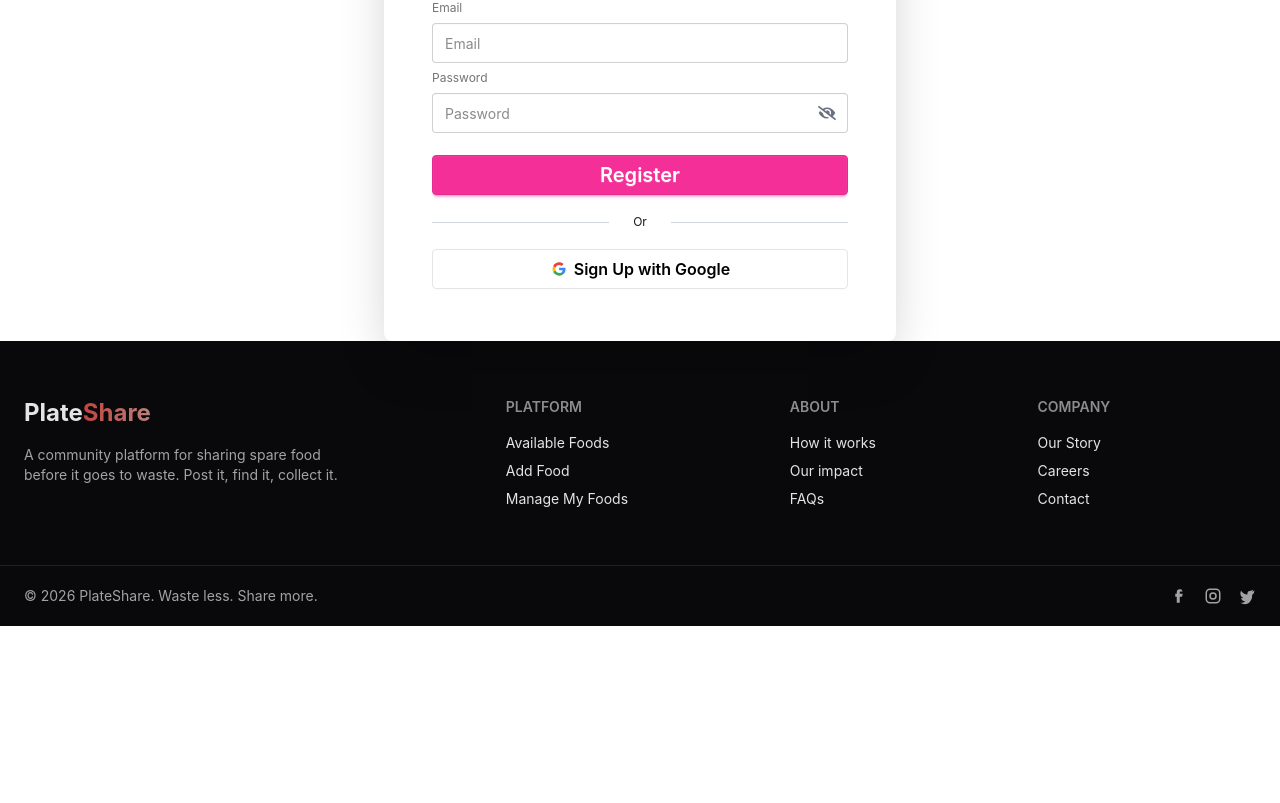
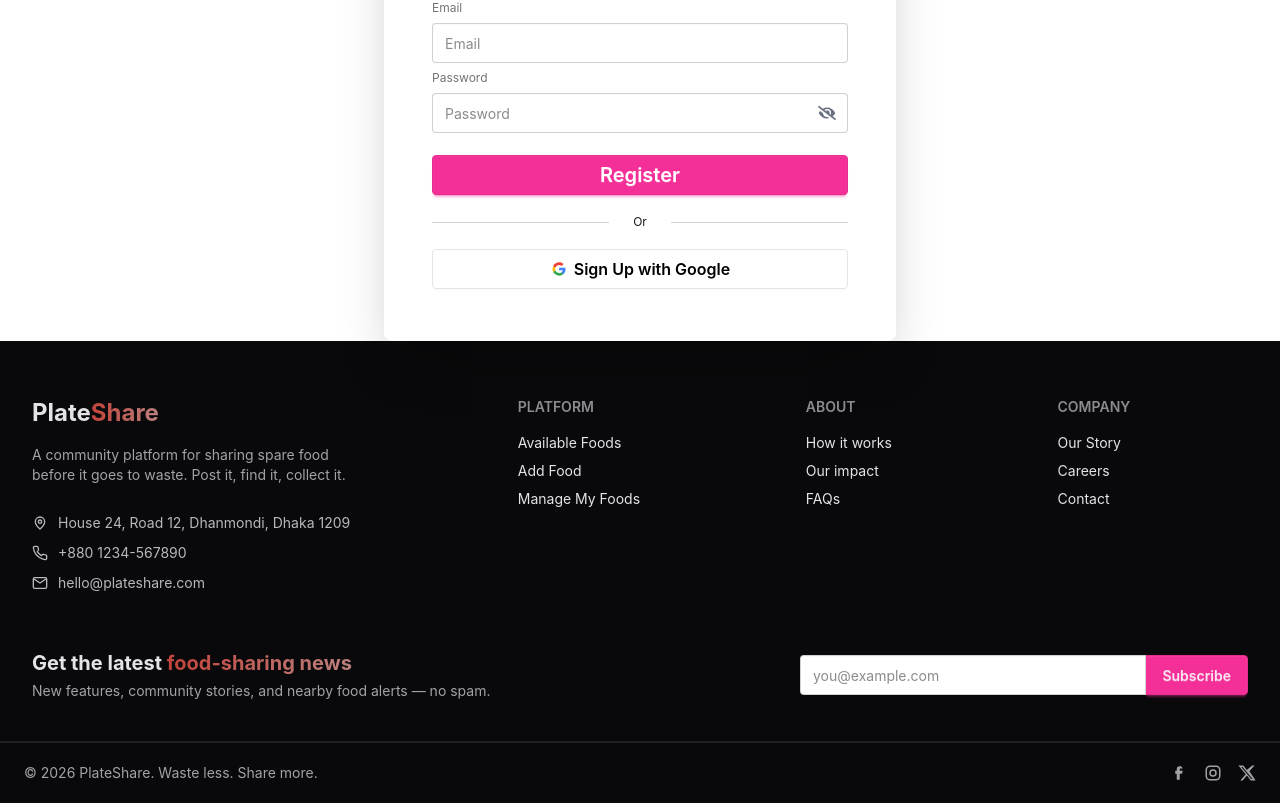
Before and after one commit to Nurmohammed-ux/plateshare-client, a React (Vite) app: page /register in a window 1280 px wide. Shown: the part 473-1276 px from the top of the page. Before the commit the page ends 1099 px from the top, so only its background shows below. Built offline with nearby package versions, Linux system fonts and the light colour scheme; no server answers.

Commit message:
change footer style

```diff
--- a/src/components/Footer/Footer.jsx
+++ b/src/components/Footer/Footer.jsx
@@ -1,9 +1,49 @@
+import { useState } from "react";
 import { Link } from "react-router";
 
+import Swal from "sweetalert2";
+
 const Footer = () => {
+  const [email, setEmail] = useState("");
+  const [subscribing, setSubscribing] = useState(false);
+  const handleSubscribe = async (e) => {
+    e.preventDefault();
+    if (!email) return;
+
+    try {
+      setSubscribing(true);
+      // Swap this for your real newsletter endpoint once it exists, e.g.
+      // await fetch(`${import.meta.env.VITE_API_URL}/newsletter`, {
+      //   method: "POST",
+      //   headers: { "Content-Type": "application/json" },
+      //   body: JSON.stringify({ email }),
+      // });
+      await new Promise((resolve) => setTimeout(resolve, 500));
+      Swal.fire({
+        position: "center",
+        icon: "success",
+        title: "Subscribed! You'll hear from us soon.",
+        showConfirmButton: false,
+        timer: 1500,
+      });
+      setEmail("");
+    } catch (err) {
+      Swal.fire({
+        position: "center",
+        icon: "error",
+        title: err.message || "Failed to update food",
+        showConfirmButton: false,
+        timer: 1500,
+      });
+    } finally {
+      setSubscribing(false);
+    }
+  };
+
   return (
     <footer className="bg-neutral text-neutral-content">
-      <div className="footer sm:footer-horizontal px-6 py-14 max-w-7xl mx-auto">
+      {/* Main footer content */}
+      <div className="footer sm:footer-horizontal px-8 py-14 max-w-7xl mx-auto">
         <aside>
           <Link to="/" className="text-2xl font-bold text-neutral-content">
             Plate
@@ -15,9 +55,66 @@ const Footer = () => {
             A community platform for sharing spare food before it goes to waste.
             Post it, find it, collect it.
           </p>
+
+          {/* Contact info */}
+          <div className="mt-5 space-y-2.5 text-sm opacity-80">
+            <div className="flex items-start gap-2.5">
+              <svg
+                width="16"
+                height="16"
+                viewBox="0 0 24 24"
+                fill="none"
+                stroke="currentColor"
+                strokeWidth="2"
+                className="mt-0.5 shrink-0"
+              >
+                <path d="M12 21s-7-6.2-7-11a7 7 0 0 1 14 0c0 4.8-7 11-7 11z" />
+                <circle cx="12" cy="10" r="2.5" />
+              </svg>
+              <span>House 24, Road 12, Dhanmondi, Dhaka 1209</span>
+            </div>
+            <div className="flex items-center gap-2.5">
+              <svg
+                width="16"
+                height="16"
+                viewBox="0 0 24 24"
+                fill="none"
+                stroke="currentColor"
+                strokeWidth="2"
+                className="shrink-0"
+              >
+                <path d="M22 16.9v3a2 2 0 0 1-2.2 2 19.8 19.8 0 0 1-8.6-3.1 19.5 19.5 0 0 1-6-6 19.8 19.8 0 0 1-3.1-8.7A2 2 0 0 1 4.1 2h3a2 2 0 0 1 2 1.7c.1.9.3 1.8.6 2.7a2 2 0 0 1-.4 2.1L8 9.9a16 16 0 0 0 6 6l1.4-1.4a2 2 0 0 1 2.1-.4c.9.3 1.8.5 2.7.6a2 2 0 0 1 1.8 2.2z" />
+              </svg>
+              <a
+                href="tel:+8801234567890"
+                className="hover:text-neutral-content"
+              >
+                +880 1234-567890
+              </a>
+            </div>
+            <div className="flex items-center gap-2.5">
+              <svg
+                width="16"
+                height="16"
+                viewBox="0 0 24 24"
+                fill="none"
+                stroke="currentColor"
+                strokeWidth="2"
+                className="shrink-0"
+              >
+                <rect x="2" y="4" width="20" height="16" rx="2" />
+                <path d="m3 6 9 6 9-6" />
+              </svg>
+              <a
+                href="mailto:hello@plateshare.com"
+                className="hover:text-neutral-content"
+              >
+                hello@plateshare.com
+              </a>
+            </div>
+          </div>
         </aside>
-
-        <nav>
+          <div className="lg:ml-8">
             <h6 className="footer-title">Platform</h6>
             <Link to="/availableFoods" className="link link-hover">
               Available Foods
@@ -28,21 +125,55 @@ const Footer = () => {
             <Link to="/manageMyFoods" className="link link-hover">
               Manage My Foods
             </Link>
-        </nav>
+          </div>
 
-        <nav>
+          <div className="lg:ml-8">
             <h6 className="footer-title">About</h6>
             <a className="link link-hover">How it works</a>
             <a className="link link-hover">Our impact</a>
             <a className="link link-hover">FAQs</a>
-        </nav>
+          </div>
 
-        <nav>
+          <div className="lg:ml-8">
             <h6 className="footer-title">Company</h6>
             <a className="link link-hover">Our Story</a>
             <a className="link link-hover">Careers</a>
             <a className="link link-hover">Contact</a>
-        </nav>
+          </div>
+        </div>
+      {/* Newsletter band */}
+      <div className="border-b border-neutral-content/10">
+        <div className="max-w-7xl mx-auto px-8 pb-10 flex flex-col lg:flex-row items-center justify-between gap-6 lg:gap-3">
+          <div className="text-center lg:text-left">
+            <h3 className="text-xl font-bold">
+              Get the latest{" "}
+              <span className="text-transparent bg-clip-text text-gradient">
+                food-sharing news
+              </span>
+            </h3>
+            <p className="opacity-70 text-sm mt-1">
+              New features, community stories, and nearby food alerts — no spam.
+            </p>
+          </div>
+
+          <form onSubmit={handleSubscribe} className="join w-full max-w-md">
+            <input
+              type="email"
+              value={email}
+              onChange={(e) => setEmail(e.target.value)}
+              placeholder="you@example.com"
+              required
+              className="input input-bordered join-item w-full text-base-content"
+            />
+            <button
+              type="submit"
+              disabled={subscribing}
+              className="btn btn-secondary join-item"
+            >
+              {subscribing ? "Subscribing..." : "Subscribe"}
+            </button>
+          </form>
+        </div>
       </div>
 
       <div className="border-t border-neutral-content/10 py-5">
@@ -75,14 +206,21 @@ const Footer = () => {
                 <circle cx="12" cy="12" r="4" />
               </svg>
             </a>
-            <a aria-label="Twitter" className="hover:opacity-100">
+            <a
+              href="https://x.com"
+              target="_blank"
+              rel="noopener noreferrer"
+              aria-label="X"
+              className="hover:opacity-100"
+            >
               <svg
+                xmlns="http://www.w3.org/2000/svg"
                 width="18"
                 height="18"
                 viewBox="0 0 24 24"
                 fill="currentColor"
               >
-                <path d="M22 4s-1 1.5-3 2.5c1-1.5.9-2.7.9-2.7s-1.1.8-2.4 1.1A4.3 4.3 0 0 0 12.5 9c0 .4 0 .7.1 1A11.5 11.5 0 0 1 4 5s-3 6.5 3 9.5c-1 .5-2 .6-3 .3 0 0 .8 4 5.5 4.5-1.5 1.2-4 2-6.5 1.7 4 2.4 8.8 2.7 12.2-.4 3-2.8 4-7 3.6-9.8A8 8 0 0 0 22 4z" />
+                <path d="M18.901 2H21.99l-6.75 7.72L23.5 22h-6.46l-5.06-6.62L6.17 22H3.08l7.22-8.25L.5 2h6.63l4.58 6.02L18.901 2Zm-1.13 18h1.8L6.15 3.9H4.23L17.77 20Z" />
               </svg>
             </a>
           </div>
--- a/src/components/Hero/Hero.jsx
+++ b/src/components/Hero/Hero.jsx
@@ -4,7 +4,7 @@ import { motion } from "framer-motion";
 const Hero = () => {
   return (
     <div className="hero bg-base-100 min-h-150 rounded-box">
-      <div className="hero-content w-full max-w-none flex-col justify-between lg:flex-row-reverse gap-12 lg:gap-20 px-4 lg:px-6 py-16 lg:py-24">
+      <div className="hero-content w-full max-w-none flex-col justify-between lg:flex-row-reverse gap-12 lg:gap-20 px-4 lg:px-6 py-10 md:py-16 lg:py-24">
         {/* Hero Image */}
         <motion.img
           src="https://i.ibb.co.com/PZdckWfh/hero-banner.avif"
@@ -29,15 +29,15 @@ const Hero = () => {
           </p>
 
           <h1 className="text-4xl md:text-5xl font-bold leading-tight">
-            Good food finds a{" "}
-            <span className="text-transparent bg-clip-text text-gradient">
-              good home
+            Good <span className="text-gradient">food</span> finds a <br /> good
+            <span className="text-transparent ml-3 bg-clip-text text-gradient">
+              home
             </span>
             , not a bin.
           </h1>
 
           <p className="py-6 text-gray-600 text-base md:text-lg">
-            <span className="text-gradient font-semibold">PlateShare</span>{" "}
+            <span className="text-secondary font-semibold">PlateShare</span>{" "}
             connects neighbours with spare food to the people nearby who can use
             it. Post what you can't finish, find what you need, and collect it
             round the corner before it goes to waste.
```
Lines whose indentation alone changed are shown as unchanged.
